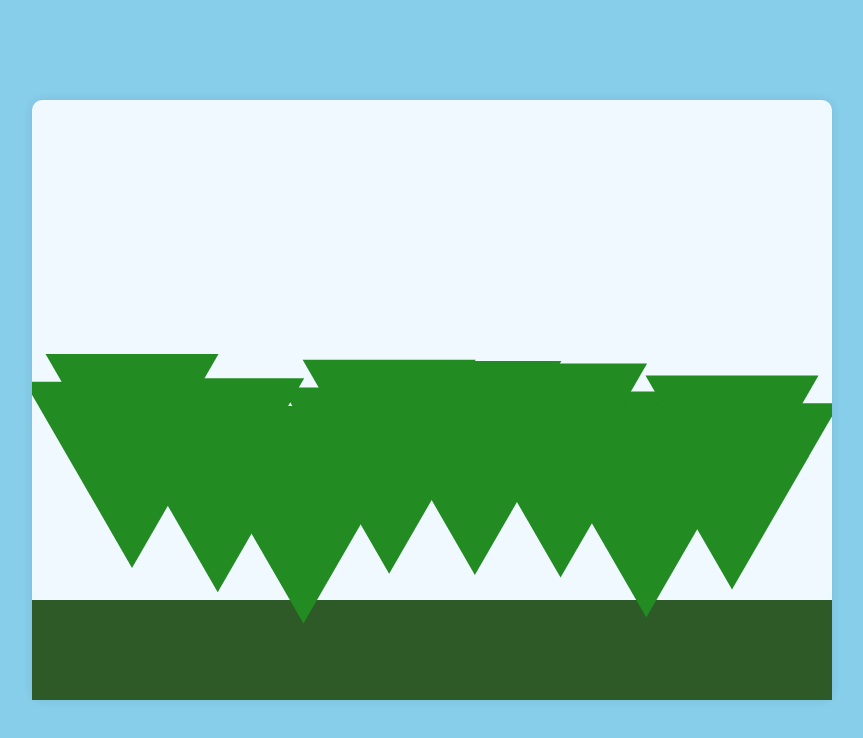
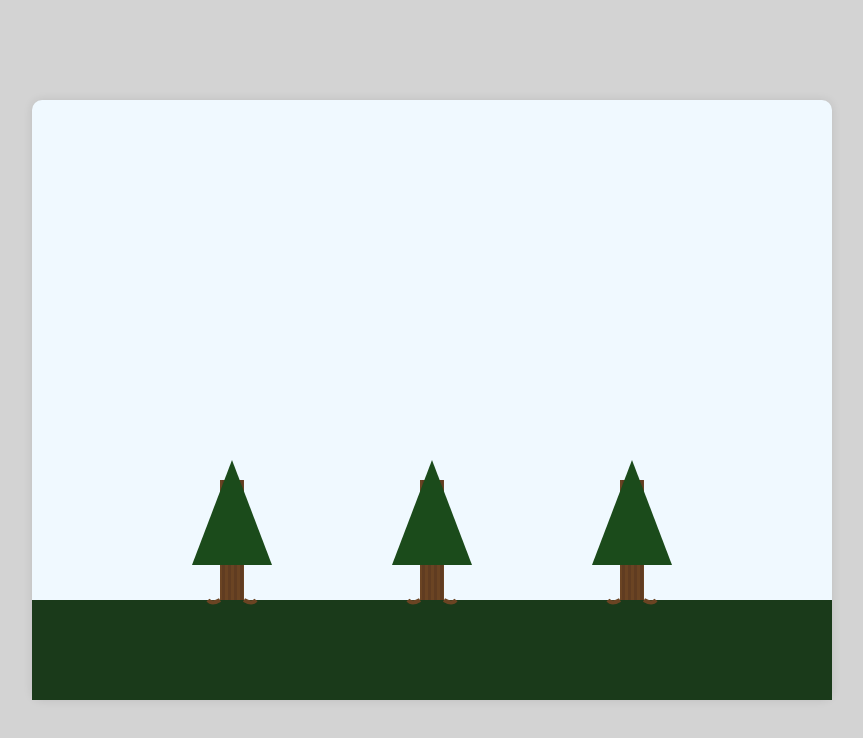
Before and after one commit to Esteban20252002/javascript, a plain HTML site: page index.html in a window 1280 px wide. Shown: the whole page, without its empty margins (208-1071 px from the left). Drawn offline with nearby package versions, Linux system fonts and the light colour scheme.

Commit message:
mejora en los arboles BIEN

```diff
--- a/scripts/main.js
+++ b/scripts/main.js
@@ -15,35 +15,67 @@ document.addEventListener('DOMContentLoaded', () => {
         .attr('y', height - 100)
         .attr('width', width)
         .attr('height', 100)
-        .attr('fill', '#2d5a27'); // Verde oscuro para el suelo
+        .attr('fill', '#1a3a1a'); // Verde más oscuro para el atardecer
 
-    // Función para crear un árbol simple
+    // Función para crear un árbol detallado
     function crearArbol(x, altura) {
-        // Tronco
-        svg.append('rect')
-            .attr('x', x - 10)
-            .attr('y', height - altura - 100)
-            .attr('width', 20)
-            .attr('height', altura - 60)
-            .attr('fill', '#8B4513'); // Marrón
+        const troncoGroup = svg.append('g');
 
-        // Copa del árbol (triángulo)
-        svg.append('path')
-            .attr('d', d3.symbol().type(d3.symbolTriangle).size(5000))
-            .attr('fill', '#228B22') // Verde forestall
-            .attr('transform', `translate(${x}, ${height - altura - 80}) scale(2,-2)`);
+        // Tronco principal
+        troncoGroup.append('rect')
+            .attr('x', x - 12)
+            .attr('y', height - 100 - altura)
+            .attr('width', 24)
+            .attr('height', altura)
+            .attr('fill', '#6B4423'); // Marrón más oscuro para el atardecer
+
+        // Detalles del tronco (textura)
+        for (let i = 0; i < 4; i++) {
+            troncoGroup.append('rect')
+                .attr('x', x - 10 + i * 6)
+                .attr('y', height - 100 - altura)
+                .attr('width', 3)
+                .attr('height', altura)
+                .attr('fill', '#5C3A21')
+                .attr('opacity', 0.7);
+        }
+
+        // Raíces visibles
+        troncoGroup.append('path')
+            .attr('d', `M ${x-12} ${height-100}
+                       Q ${x-20} ${height-95} ${x-24} ${height-100}`)
+            .attr('stroke', '#6B4423')
+            .attr('stroke-width', 4)
+            .attr('fill', 'none');
+
+        troncoGroup.append('path')
+            .attr('d', `M ${x+12} ${height-100}
+                       Q ${x+20} ${height-95} ${x+24} ${height-100}`)
+            .attr('stroke', '#6B4423')
+            .attr('stroke-width', 4)
+            .attr('fill', 'none');
+
+        // Copa del árbol (un solo triángulo mediano)
+        const triangleHeight = 120; // Altura proporcional al tronco
+        const triangleWidth = 80; // Ancho proporcional
+
+        // Crear un triángulo personalizado
+        const trianglePath = `
+            M ${x} ${height - altura - triangleHeight}
+            L ${x - triangleWidth/2} ${height - altura - 15}
+            L ${x + triangleWidth/2} ${height - altura - 15}
+            Z
+        `;
 
         svg.append('path')
-            .attr('d', d3.symbol().type(d3.symbolTriangle).size(4000))
-            .attr('fill', '#228B22')
-            .attr('transform', `translate(${x}, ${height - altura - 120}) scale(1.8,-1.8)`);
+            .attr('d', trianglePath)
+            .attr('fill', '#1B4B1B'); // Verde más oscuro para el atardecer
     }
 
-    // Crear varios árboles
-    const numArboles = 8;
-    for(let i = 0; i < numArboles; i++) {
-        const x = 100 + (width - 200) * (i / (numArboles - 1));
-        const altura = 120 + Math.random() * 60;
+    // Crear exactamente 3 árboles
+    const posicionesX = [200, 400, 600];
+    posicionesX.forEach(x => {
+        const altura = 120; // Altura mediana para los árboles
         crearArbol(x, altura);
-    }
+    });
 });
--- a/styles/style.css
+++ b/styles/style.css
@@ -11,7 +11,7 @@ body {
     justify-content: center;
     align-items: center;
     min-height: 100vh;
-    background-color: #87CEEB; /* Un azul cielo suave */
+    background-color: #D3D3D3; /* Gris claro para el atardecer */
 }
 
 #escena-bosque {
```
